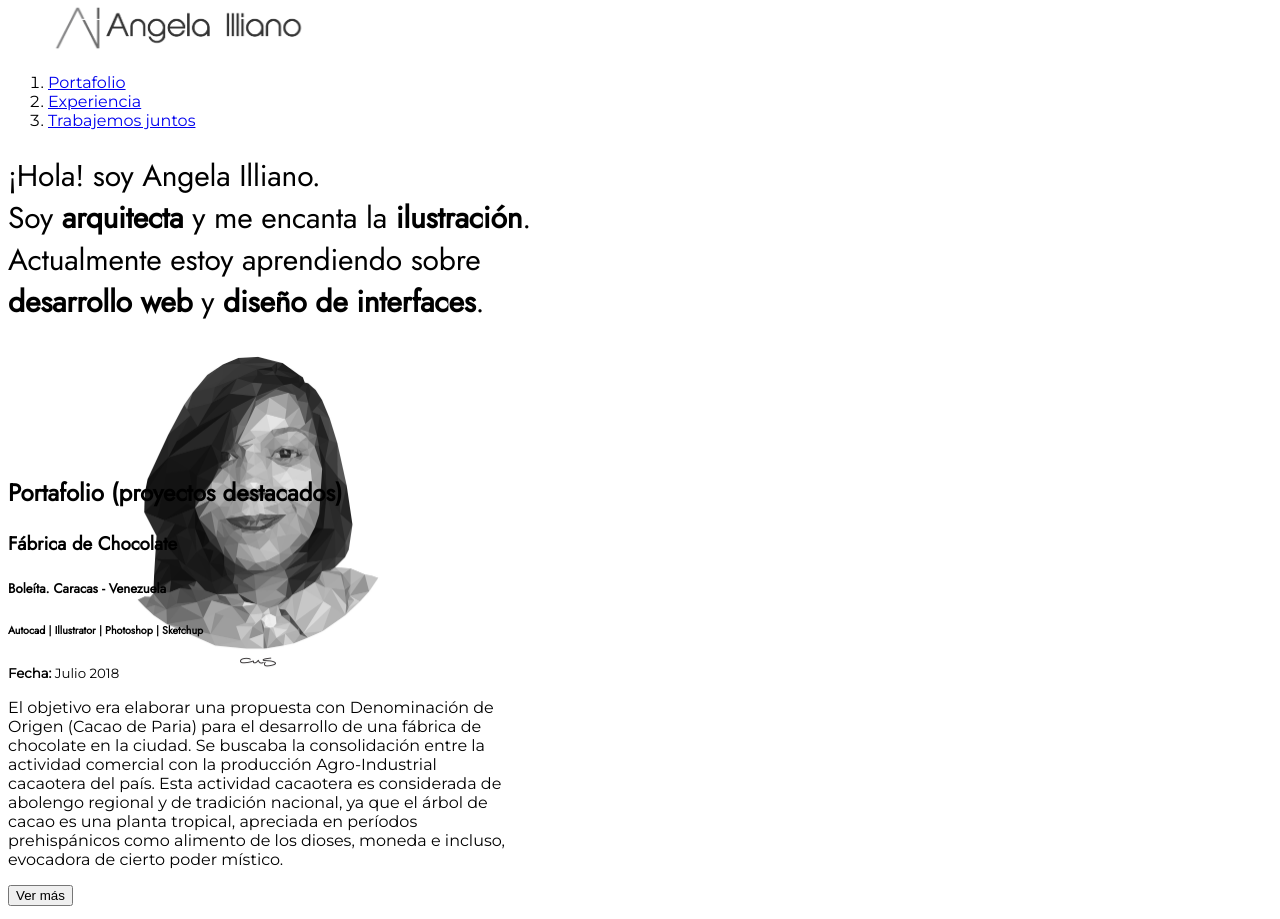
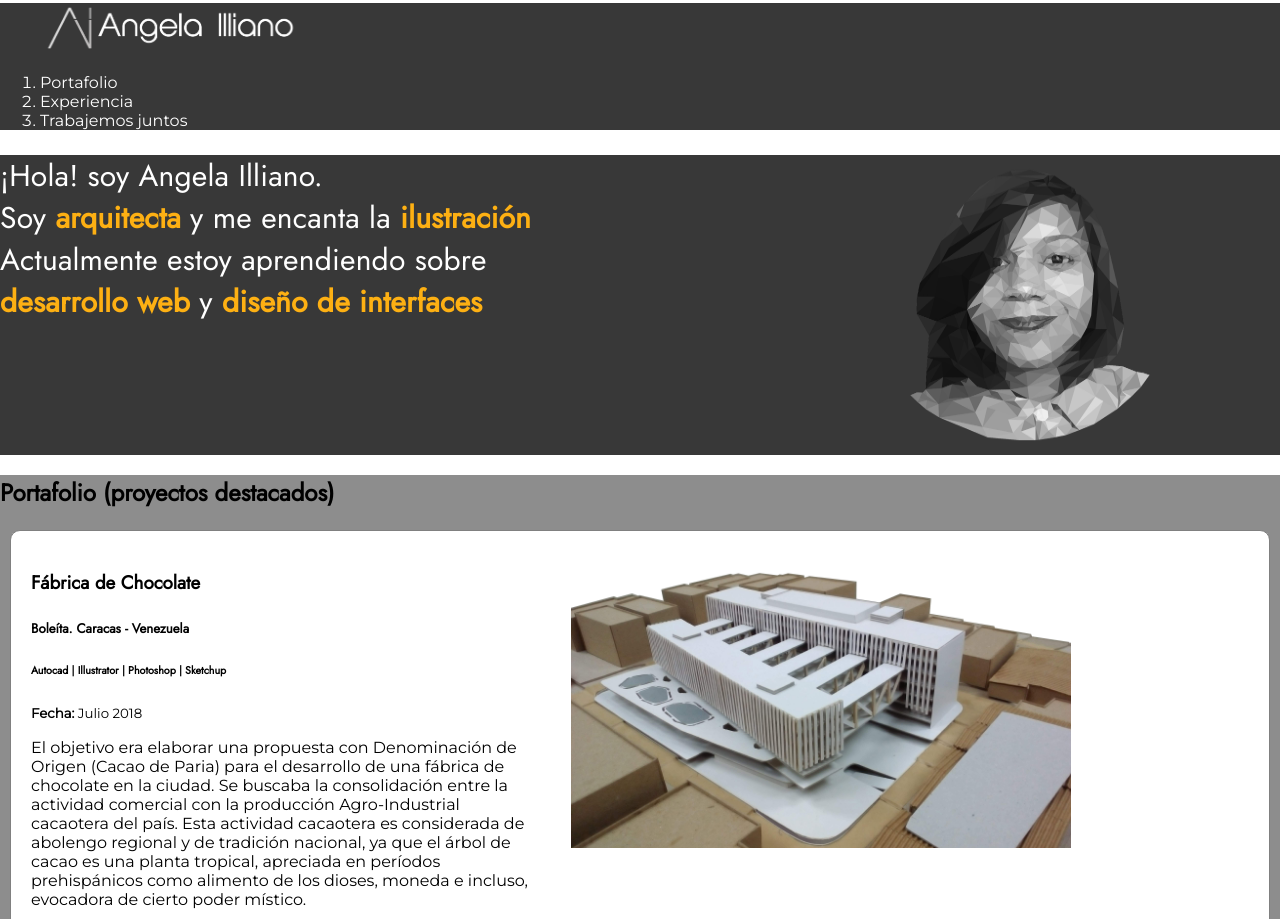
Before and after one commit to ansilliano/portafolio, a plain HTML site: page index.html in a window 1280 px wide. Shown: the part 13-932 px from the top of the page. Drawn offline with Linux system fonts and the light colour scheme; a web font is replaced by a local one.

Commit message:
ćomencé a agregar en css border, margin and padding

```diff
--- a/estilos/estilos.css
+++ b/estilos/estilos.css
@@ -14,32 +14,75 @@ body - header - div - nav - ol - li - a */
 #portafolio */
 
 
-body{
+body {
   font-family: 'Montserrat', sans-serif;
+  margin: 0;
 }
 
-h1, h2, h3, h4, h5, h6{
+h1, h2, h3, h4, h5, h6 {
   font-family: 'Jost', 'Montserrat', sans-serif;
 }
 
-h1{
+h1 {
   line-height: 1.4;
   font-size: 30px;
   font-weight: normal;
-  letter-spacing: -0.2px;
+  letter-spacing: 0.2px;
+  color: white;
   /* text-transform: unset; */
   /* text-decoration: underline; */
 }
 
-.hero{
-  height: 300px;
+h1 strong {
+  color: #fdb013;
 }
 
-.project-details{
+.hero {
+  height: 300px;
+  background-image: url(../imagenes/imgprincipal.png);
+  background-color: rgb(56, 56, 56);
+  background-size: 500px 300px;
+  background-repeat: no-repeat;
+  background-position-x: right;
+
+}
+
+.portfolio {
+  background: #8d8d8d;
+}
+
+.project {
+  /* border: tamaño tipo estilo */
+  /* border-top: 10px solid red;
+  border-right: 10px solid green;
+  border-left: 10px solid blue;
+  border-bottom: 10px solid pink; */
+  border: 1px solid gray;
+  border-radius: 10px;
+  margin: 10px;
+  margin-bottom: 15px;
+  padding: 20px;
+  background: white;
+  display: flex;
+
+}
+
+.project-details {
   width: 500px;
 
 }
 
-.project-imageContainer{
+.project-imageContainer {
   width: 500px;
 }
+
+.header {
+  background-color: rgb(56, 56, 56);
+  color: white;
+}
+
+.header a {
+  color: white;
+  text-decoration: none;
+
+}
--- a/index.html
+++ b/index.html
@@ -13,7 +13,7 @@
   <header class="header">
     <div>
       <figure class="logo">
-        <img src="imagenes/logoans2.png" height="50" alt="Logo de Angela Illiano">
+        <img src="imagenes/logoans4.png" height="50" alt="Logo de Angela Illiano">
       </figure>
       <nav class="menu">
         <ol>
@@ -32,9 +32,9 @@
   </header>
   <section class="hero">
     <h1>
-      ¡Hola! soy Angela Illiano.<br>Soy <strong>arquitecta</strong> y me encanta la <strong>ilustración</strong>.<br>Actualmente estoy aprendiendo sobre<br><strong>desarrollo web</strong> y <strong>diseño de interfaces</strong>.
+      ¡Hola! soy Angela Illiano.<br>Soy <strong>arquitecta</strong> y me encanta la <strong>ilustración</strong><br>Actualmente estoy aprendiendo sobre<br><strong>desarrollo web</strong> y <strong>diseño de interfaces</strong>
     </h1>
-    <img src="imagenes/imgprincipal.jpg" width="500" alt="imagen principal del sitio">
+    <!-- <img src="imagenes/imgprincipal.jpg" width="500" alt="imagen principal del sitio"> -->
   </section>
   <section id="portafolio" class="portfolio">
     <h2>Portafolio (proyectos destacados)</h2>
```
Also changed, not shown: imagenes/imgprincipal.png (added), imagenes/imgprincipal2.png (added), imagenes/logoans3.png (added), imagenes/logoans4.png (added).
